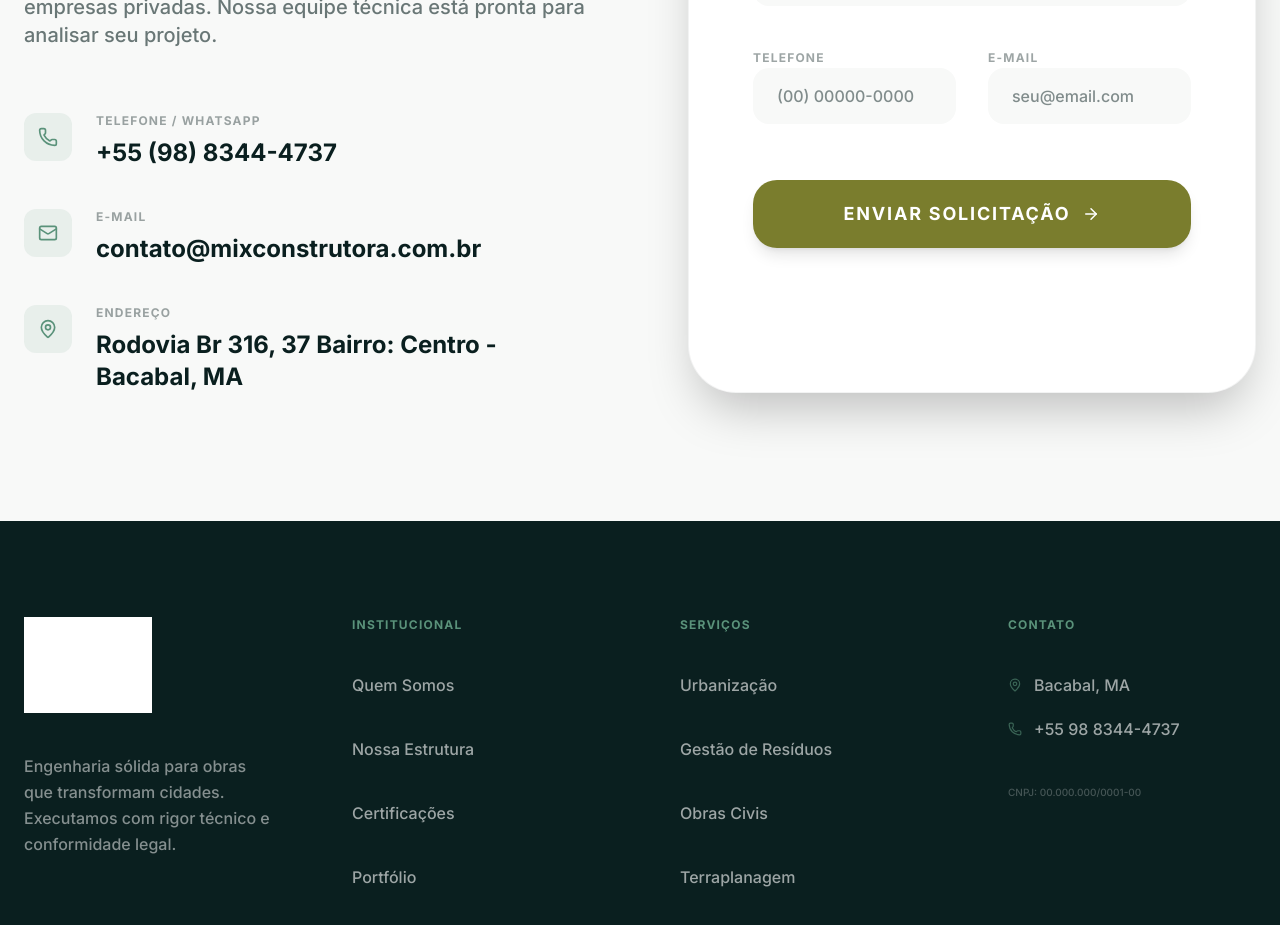
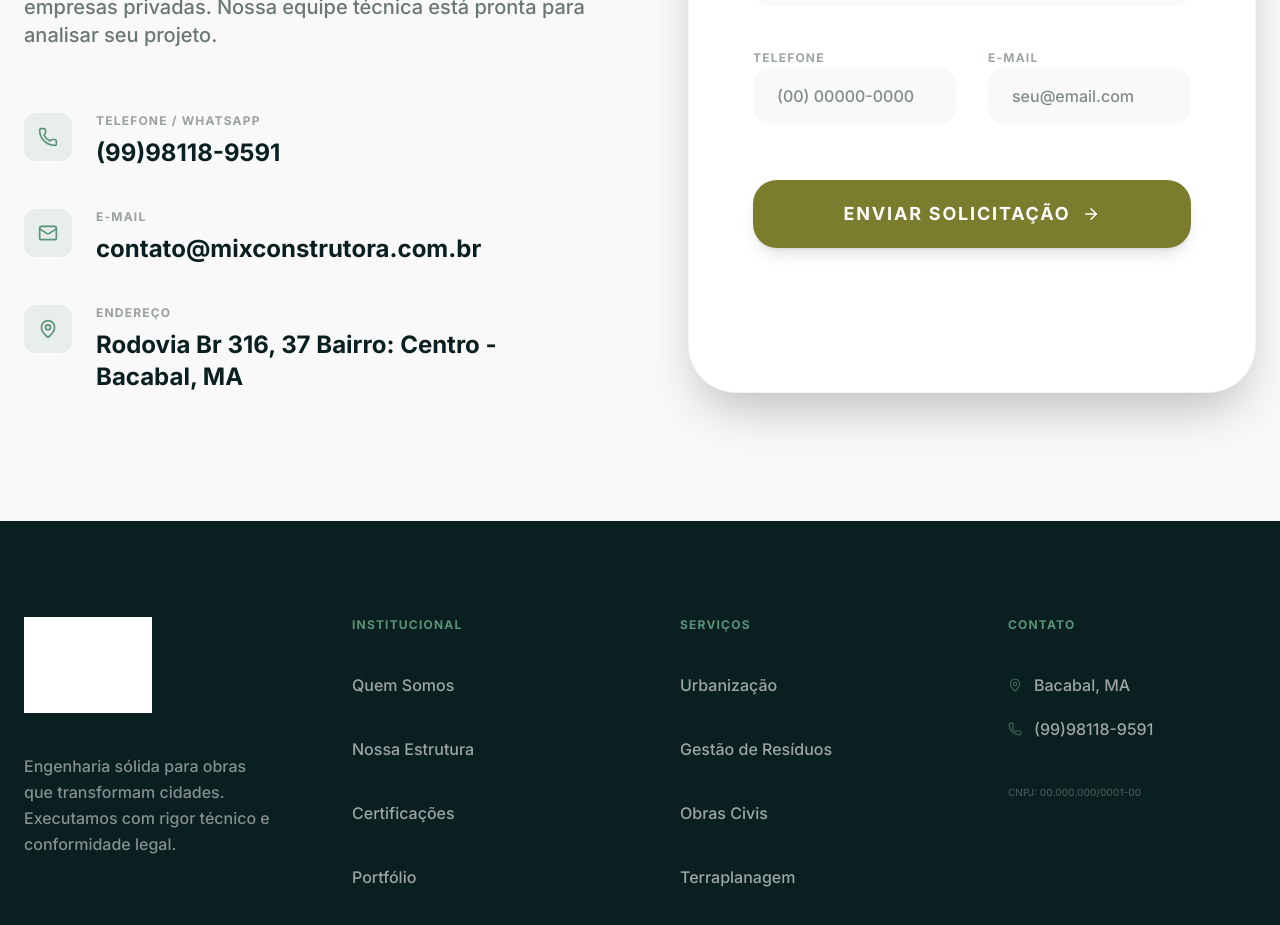
Before and after one commit to megatecnologia-source/MixConstrutora, a React (Vite) app: page / in a window 1280 px wide. Shown: the part 6220-7145 px from the top of the page. Built offline with nearby package versions, Linux system fonts and the light colour scheme; grey boxes are pictures that could not be loaded.

Commit message:
fix: atualiza telefone de contato para (99)98118-9591

```diff
--- a/src/App.tsx
+++ b/src/App.tsx
@@ -711,7 +711,7 @@ const Contact = () => {
                 </div>
                 <div>
                   <span className="block text-[10px] md:text-xs uppercase tracking-widest font-bold text-teal-deep/40 mb-1 md:mb-2">Telefone / Whatsapp</span>
-                  <p className="text-lg md:text-2xl font-bold text-teal-deep">+55 (98) 8344-4737</p>
+                  <p className="text-lg md:text-2xl font-bold text-teal-deep">(99)98118-9591</p>
                 </div>
               </div>
               <div className="flex items-start gap-4 md:gap-6">
@@ -838,7 +838,7 @@ const Footer = () => {
             <h4 className="text-[10px] md:text-xs uppercase tracking-widest font-bold mb-6 md:mb-10 text-brand-medium">Contato</h4>
             <ul className="space-y-3 md:space-y-5 text-sm md:text-base font-medium opacity-60">
               <li className="flex items-center gap-2 md:gap-3"><MapPin size={14} md:size={16} className="text-brand-medium" /> Bacabal, MA</li>
-              <li className="flex items-center gap-2 md:gap-3"><Phone size={14} md:size={16} className="text-brand-medium" /> +55 98 8344-4737</li>
+              <li className="flex items-center gap-2 md:gap-3"><Phone size={14} md:size={16} className="text-brand-medium" /> (99)98118-9591</li>
               <li className="pt-4 md:pt-6 text-[10px] opacity-40">CNPJ: 00.000.000/0001-00</li>
             </ul>
           </div>
@@ -862,7 +862,7 @@ const Footer = () => {
 const WhatsAppButton = () => {
   return (
     <motion.a
-      href="https://wa.me/559883444737"
+      href="https://wa.me/5599981189591"
       target="_blank"
       rel="noopener noreferrer"
       initial={{ scale: 0, opacity: 0 }}
```
